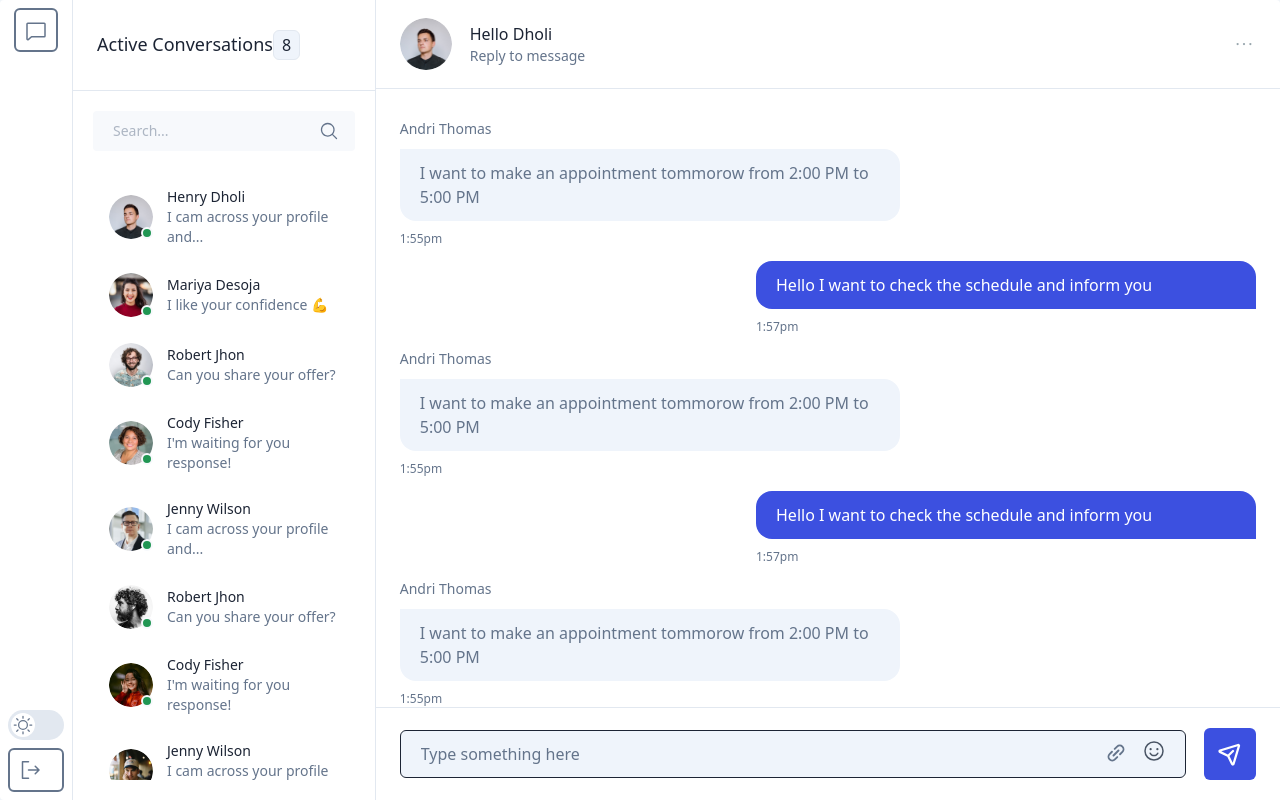
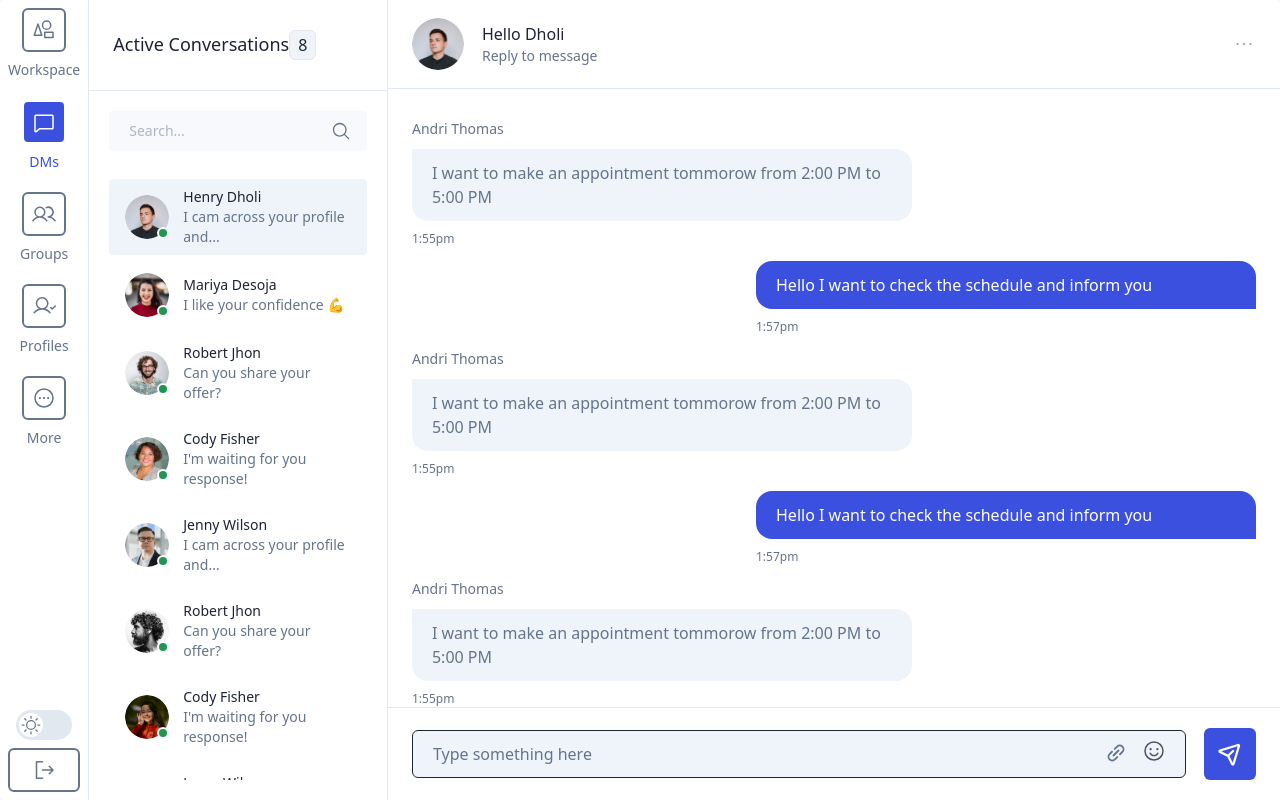
Before and after one commit to SaxenaPrashast/Hideout-fullstack, a React (Vite) app: page / in a window 1280 px wide. Built offline with nearby package versions, Linux system fonts and the light colour scheme.

Commit message:
added sidebar components

```diff
--- a/src/section/chat/ChatList.jsx
+++ b/src/section/chat/ChatList.jsx
@@ -1,5 +1,5 @@
 import { MagnifyingGlassIcon } from '@phosphor-icons/react'
-import React from 'react'
+import React, { useState } from 'react'
 
 import User01 from "../../images/user/user-01.png";
 import User02 from "../../images/user/user-02.png";
@@ -56,6 +56,7 @@ const List = [
 
 
 function ChatList() {
+    const [selected, setSelected] = useState(0);
     return (
         <div className='hidden h-full flex-col xl:flex xl:w-1/4'>
             <div className='sticky border-b border-stroke dark:border-strokedark px-6 py-7.5 flex flex-row'>
@@ -79,7 +80,10 @@ function ChatList() {
                     {/* { ChaTlist itmes here } */}
 
                     {List.map((object, item) => {
-                        return <div className='flex cursor-pointer items-center rounded px-4 py-2 hover:bg-gray-2 dark:hover:bg-strokedark' key={item}>
+                        return <div className={`flex cursor-pointer items-center rounded px-4 py-2 dark:hover:bg-strokedark ${selected === item ? "bg-gray dark:bg-boxdark-2" : "hover:bg-gray-2 dark:hover:bg-boxdark-2/90"}`} key={item}
+                            onClick={() => {
+                                setSelected(item)
+                            }}>
                             <div className='relative mr-3.5 h-11 w-full max-w-11 rounded-full '>
                                 <img src={object.imgSrc} alt='profile' className='h-full w-full rounded-full object-cover object-center' />
 
--- a/src/section/chat/SideBar.jsx
+++ b/src/section/chat/SideBar.jsx
@@ -1,17 +1,63 @@
-import React from 'react'
-import { ChatIcon, SignOutIcon } from '@phosphor-icons/react'
+import React, { useState } from 'react'
+import { ChatIcon, DotsThreeCircleIcon, ShapesIcon, SignOutIcon, UserCheckIcon, UsersIcon } from '@phosphor-icons/react'
 import DarkModeSwitcher from '../../components/DarkModeSwitcher'
 
+const Navigation = [
+  {
+    key: 0,
+    title: "DMs",
+    icon: <ChatIcon size={24} />,
+  },
+  {
+    key: 1,
+    title: "Groups",
+    icon: <UsersIcon size={24} />
+  },
+  {
+    key: 2,
+    title: "Profiles",
+    icon: <UserCheckIcon size={24} />
+  },
+  {
+    key: 3,
+    title: "More",
+    icon: <DotsThreeCircleIcon size={24} />
+  },
+];
+
 function SideBar() {
+  const [selected, setSelected] = useState(0);
+  const handleclick = (key) => {
+    setSelected(key);
+  }
   return (
     <div className='flex flex-col border-r border-stroke p-2 dark:border-r-strokedark'>
-      <div className='mx-auto border-2 rounded-md p-2 dark:border-strokedark'>
+      {/* <div className='mx-auto border-2 rounded-md p-2 dark:border-strokedark'>
         <ChatIcon size={24} />
+      </div> */}
+
+      <div className='flex flex-col items-center space-y-5'>
+        <div className='space-y-2 flex flex-col text-center'>
+          <div className='mx-auto border-2 rounded-md p-2 dark:border-strokedark'>
+            <ShapesIcon size={24} />
+          </div>
+          <span className='font-medium text-sm '>Workspace</span>
+        </div>
+        {Navigation.map(({ icon, key, title }) => <div key={key} className='space-y-2 flex flex-col text-center hover:cursor-pointer hover:text-primary' onClick={() => { handleclick(key) }}>
+          <div className='space-y-2 flex flex-col text-center'>
+            <div className={`mx-auto border-2 rounded-md p-2 dark:border-strokedark ${selected === key && "bg-primary bg-opacity-90 text-white"} hover:border-primary dark:hover:border-primary"`}>
+              {icon}
+            </div>
+            <span className={`font-medium text-sm ${selected === key && "text-primary"}`}>{title}</span>
+          </div>
+        </div>)}
       </div>
       <div className='flex flex-col grow '></div>
       <div className="space-y-2">
+        <div className='flex flex-row items-center justify-center'>
         <DarkModeSwitcher />
-        <div className='mx-auto border-2 rounded-md p-2 dark:border-strokedark hover:bg-stone-200 hover:cursor-pointer'>
+        </div>
+        <div className='flex flex-row items-center justify-center border-2 rounded-md p-2 dark:border-strokedark hover:bg-stone-200 hover:cursor-pointer'>
           <SignOutIcon size={24} />
 
         </div>
```
